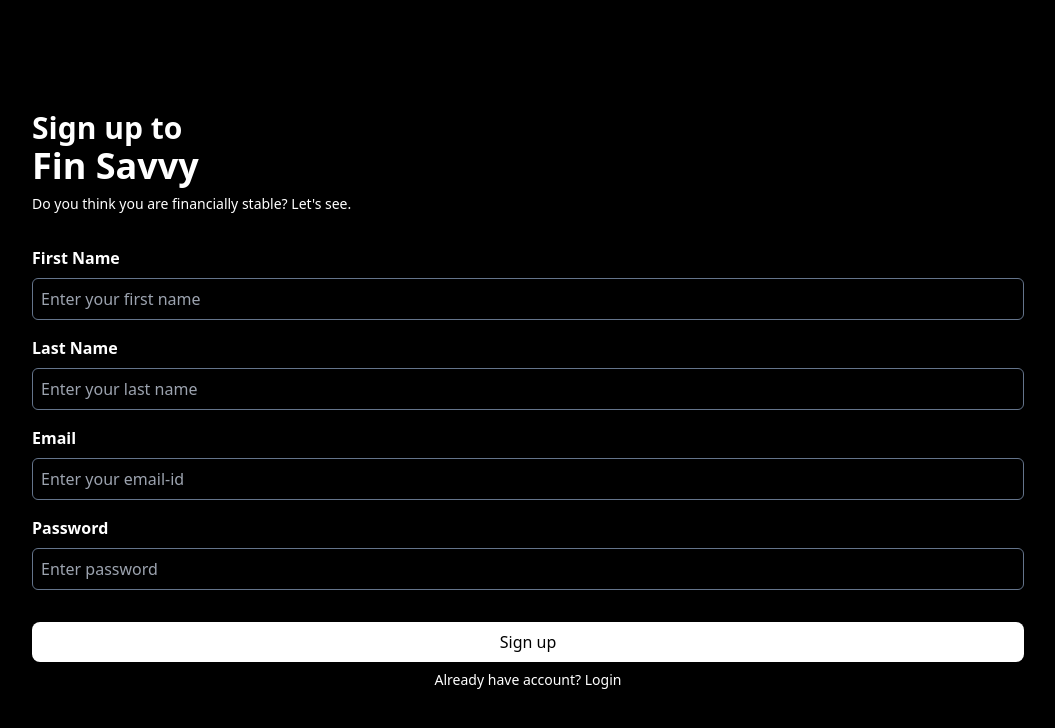
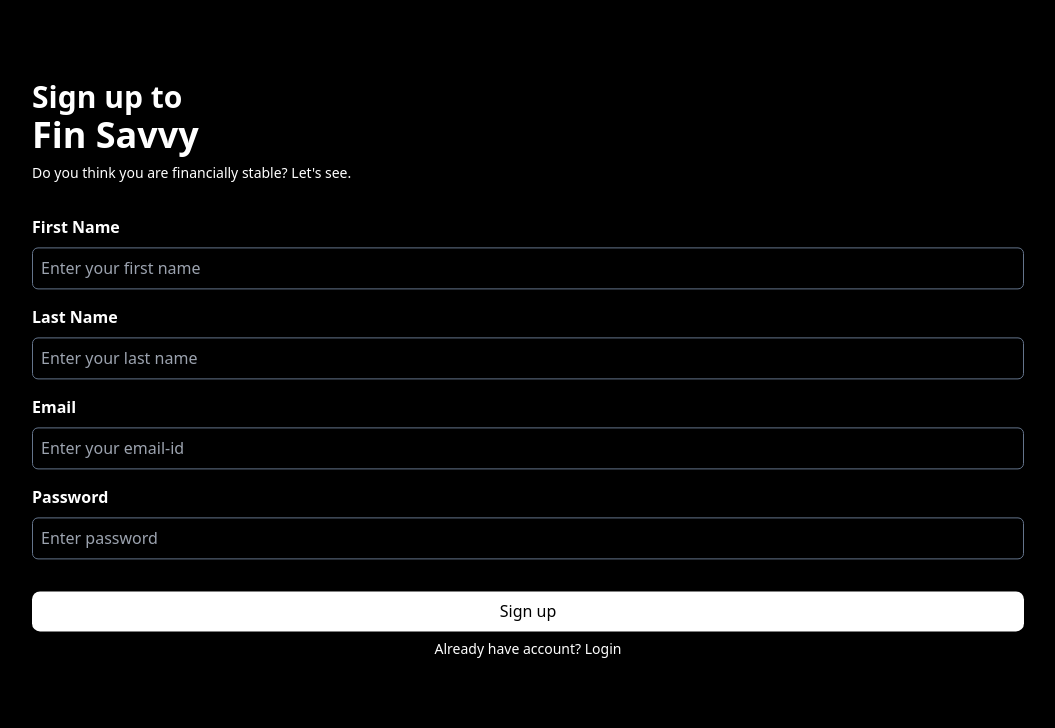
Before and after one commit to Rupamdas832/fin-savvy, a Next.js app: page /signup in a window 1280 px wide. Shown: the top 728 px of the page, without its empty margins (112-1167 px from the left). Built offline with nearby package versions, Linux system fonts and the light colour scheme; no server answers.

Commit message:
Login css fix

```diff
--- a/src/pages/login/index.tsx
+++ b/src/pages/login/index.tsx
@@ -35,7 +35,7 @@ const Login = () => {
   return (
     <Layout>
       <div className="fixed left-0 right-0 top-0 bottom-0 w-full min-h-screen bg-black text-white">
-        <div className="flex flex-col p-4 absolute top-1/2 left-1/2 -translate-x-1/2 -translate-y-1/2 w-4/5">
+        <div className="flex flex-col p-4 absolute top-1/2 left-1/2 -translate-x-1/2 -translate-y-[55%] w-4/5">
           <p className="text-4xl font-bold ">Log into your</p>
           <p className="text-4xl font-bold ">account</p>
           <p className="text-sm  mt-2">
--- a/src/pages/signup/index.tsx
+++ b/src/pages/signup/index.tsx
@@ -39,7 +39,7 @@ const Login = () => {
   return (
     <Layout>
       <div className="fixed left-0 right-0 top-0 bottom-0 w-full min-h-screen bg-black text-white">
-        <div className="flex flex-col p-4 absolute top-1/2 left-1/2 -translate-x-1/2 -translate-y-1/2 w-4/5">
+        <div className="flex flex-col p-4 absolute top-1/2 left-1/2 -translate-x-1/2 -translate-y-[55%] w-4/5">
           <p className="text-3xl font-bold ">Sign up to</p>
           <p className="text-4xl font-bold ">Fin Savvy</p>
           <p className="text-sm  mt-2">
```
